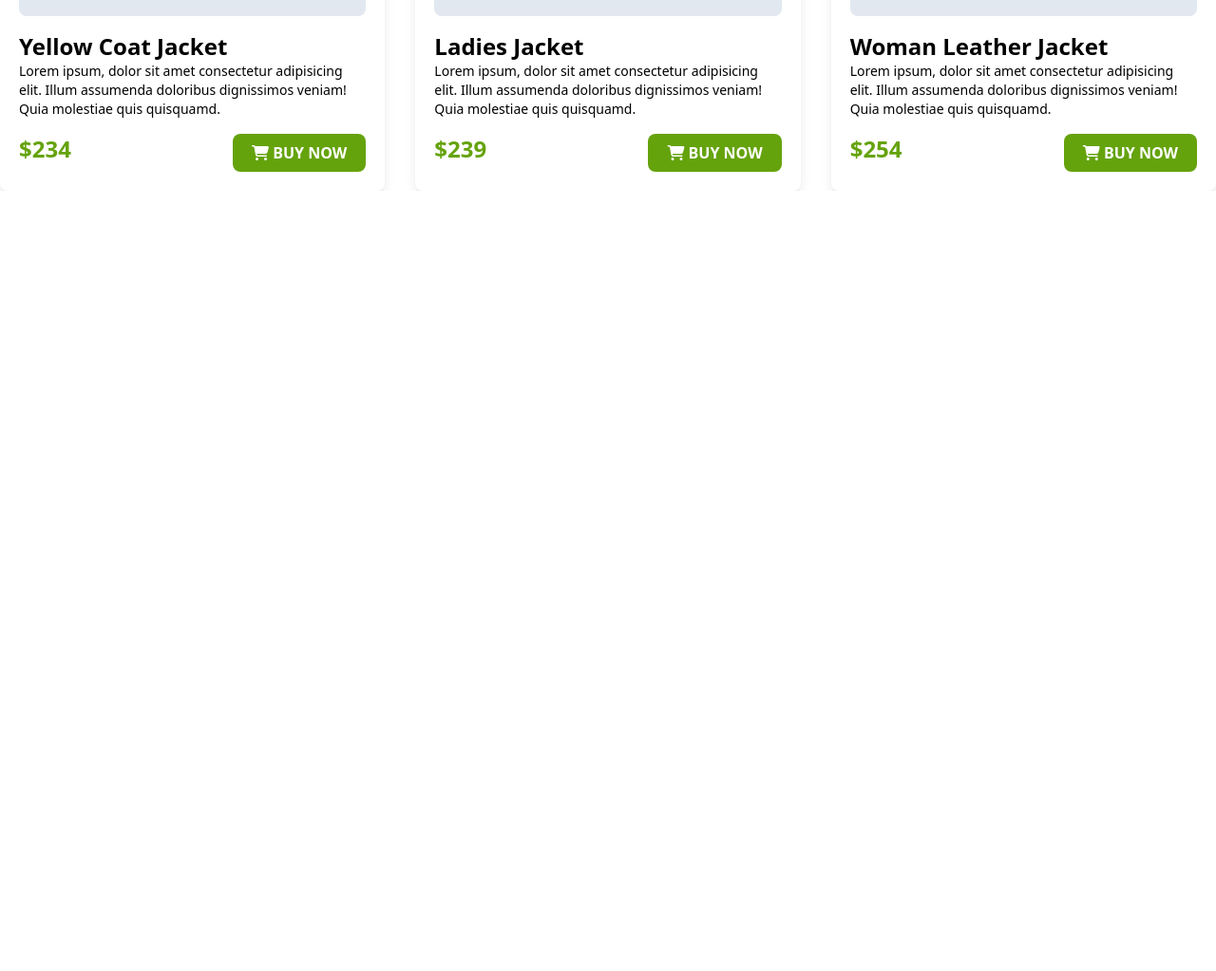
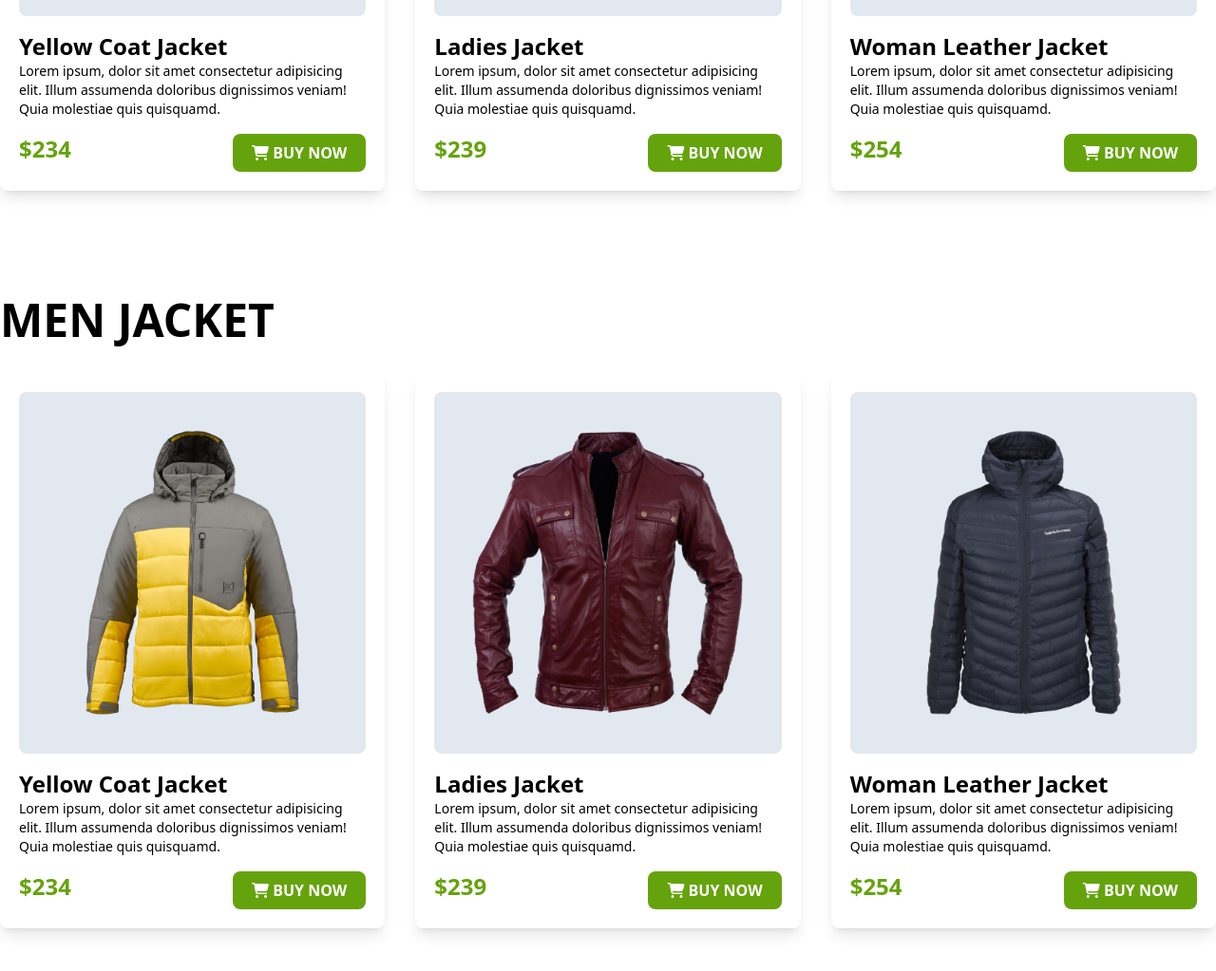
Before and after one commit to BinTofajjal/summer-fashion, a plain HTML site: page index.html in a window 1280 px wide. Shown: the part 1287-2310 px from the top of the page at 95% size. Before the commit the page ends 1488 px from the top, so only its background shows below. Drawn offline with nearby package versions, Linux system fonts and the light colour scheme.

Commit message:
Man Jacket Section Added

```diff
--- a/index.html
+++ b/index.html
@@ -58,14 +58,14 @@
           </div>
         </div>
       </section>
-      <!-- Products Section -->
+      <!-- == Women Products Section == -->
       <section class="container mx-auto mt-8">
         <div class="products-section">
           <div class="text-2xl sm:text-5xl uppercase font-bold">
             <h1>Women Jacket</h1>
           </div>
           <div class="grid grid-cols-3 mt-8 gap-8">
-            <!-- Jacket - 1 -->
+            <!-- Women Jacket - 1 -->
             <div class="jacket-1 shadow-lg p-5 rounded-lg">
               <div class="bg-slate-200 p-5 rounded-lg">
                 <div class="p-5">
@@ -89,7 +89,7 @@
                 </button>
               </div>
             </div>
-            <!-- Jacket - 2 -->
+            <!-- Women Jacket - 2 -->
             <div class="jacket-2 shadow-lg p-5 rounded-lg">
               <div class="bg-slate-200 p-5 rounded-lg">
                 <div class="p-5">
@@ -113,7 +113,7 @@
                 </button>
               </div>
             </div>
-            <!-- Jacket - 1 -->
+            <!-- Women Jacket - 3 -->
             <div class="jacket-3 shadow-lg p-5 rounded-lg">
               <div class="bg-slate-200 p-5 rounded-lg">
                 <div class="p-5">
@@ -140,6 +140,88 @@
           </div>
         </div>
       </section>
+      <!-- == Men Products Section == -->
+      <section class="container mx-auto mt-28 mb-28">
+        <div class="products-section">
+          <div class="text-2xl sm:text-5xl uppercase font-bold">
+            <h1>Men Jacket</h1>
+          </div>
+          <div class="grid grid-cols-3 mt-8 gap-8">
+            <!-- Man Jacket - 1 -->
+            <div class="jacket-1 shadow-lg p-5 rounded-lg">
+              <div class="bg-slate-200 p-5 rounded-lg">
+                <div class="p-5">
+                  <img src="/images/jacket-4.png" alt="" />
+                </div>
+              </div>
+              <div class="jacket-info mt-4">
+                <h1 class="text-2xl font-bold">Yellow Coat Jacket</h1>
+                <p class="text-sm">
+                  Lorem ipsum, dolor sit amet consectetur adipisicing elit.
+                  Illum assumenda doloribus dignissimos veniam! Quia molestiae
+                  quis quisquamd.
+                </p>
+              </div>
+              <div class="flex justify-between mt-4">
+                <h1 class="text-2xl font-bold text-lime-600">$234</h1>
+                <button
+                  class="uppercase font-bold rounded-lg bg-lime-600 text-white px-5 py-2"
+                >
+                  <i class="fa-solid fa-cart-shopping"></i> Buy Now
+                </button>
+              </div>
+            </div>
+            <!-- Man Jacket - 2 -->
+            <div class="jacket-2 shadow-lg p-5 rounded-lg">
+              <div class="bg-slate-200 p-5 rounded-lg">
+                <div class="p-5">
+                  <img src="/images/jacket-5.png" alt="" />
+                </div>
+              </div>
+              <div class="jacket-info mt-4">
+                <h1 class="text-2xl font-bold">Ladies Jacket</h1>
+                <p class="text-sm">
+                  Lorem ipsum, dolor sit amet consectetur adipisicing elit.
+                  Illum assumenda doloribus dignissimos veniam! Quia molestiae
+                  quis quisquamd.
+                </p>
+              </div>
+              <div class="flex justify-between mt-4">
+                <h1 class="text-2xl font-bold text-lime-600">$239</h1>
+                <button
+                  class="uppercase font-bold rounded-lg bg-lime-600 text-white px-5 py-2"
+                >
+                  <i class="fa-solid fa-cart-shopping"></i> Buy Now
+                </button>
+              </div>
+            </div>
+            <!-- Man Jacket  - 3 -->
+            <div class="jacket-3 shadow-lg p-5 rounded-lg">
+              <div class="bg-slate-200 p-5 rounded-lg">
+                <div class="p-5">
+                  <img src="/images/jacket-6.png" alt="" />
+                </div>
+              </div>
+              <div class="jacket-info mt-4">
+                <h1 class="text-2xl font-bold">Woman Leather Jacket</h1>
+                <p class="text-sm">
+                  Lorem ipsum, dolor sit amet consectetur adipisicing elit.
+                  Illum assumenda doloribus dignissimos veniam! Quia molestiae
+                  quis quisquamd.
+                </p>
+              </div>
+              <div class="flex justify-between mt-4">
+                <h1 class="text-2xl font-bold text-lime-600">$254</h1>
+                <button
+                  class="uppercase font-bold rounded-lg bg-lime-600 text-white px-5 py-2"
+                >
+                  <i class="fa-solid fa-cart-shopping"></i> Buy Now
+                </button>
+              </div>
+            </div>
+          </div>
+        </div>
+      </section>
     </main>
     <footer></footer>
   </body>
```
